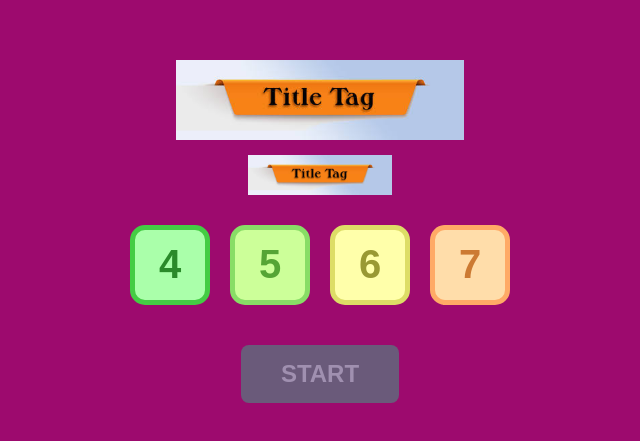
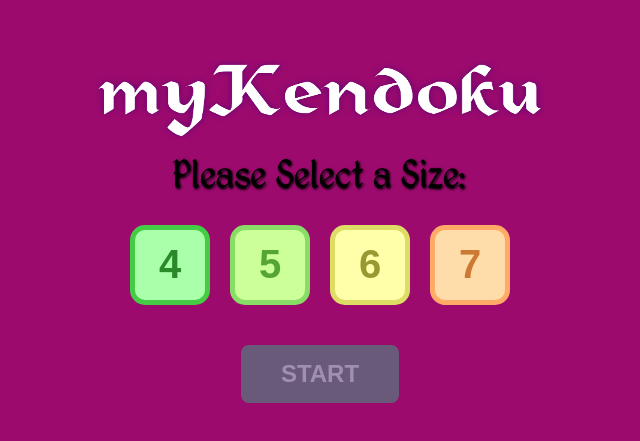
Before and after one commit to MuratorkunN/myKendoku, a plain HTML site: page index.html in a window 1280 px wide. Shown: the part 169-610 px from the top of the page, without its empty margins (320-960 px from the left). Drawn offline with Linux system fonts and the light colour scheme.

Commit message:
title and selecttext

```diff
--- a/index.html
+++ b/index.html
@@ -11,8 +11,8 @@
     <div id="appContainer">
 
         <div id="menuScreen">
-            <img src="images/title.jpg" alt="myKendoku Title" class="title-image">
-            <img src="images/selecttext.jpg" alt="Select Grid Size" class="select-text-image">
+            <img src="images/title.png" alt="myKendoku Title" class="title-image">
+            <img src="images/selecttext.png" alt="Select Grid Size" class="select-text-image">
 
             <div id="sizeSelector">
                 <button class="sizeButton" data-size="4">4</button>
--- a/style.css
+++ b/style.css
@@ -48,17 +48,20 @@ body {
 .title-image, .select-text-image {
     display: block;
     max-width: 80%;
-    height: auto;
     margin-left: auto;
     margin-right: auto;
 }
 
 .title-image {
+    height: 10000px;
+    width: 450px;
     max-height: 80px;
     margin-bottom: 15px;
 }
 
 .select-text-image {
+    height: 50px;
+    width: 300px;
     max-height: 40px;
     margin-bottom: 30px;
 }
```
Also changed, not shown: images/selecttext.jpg (deleted), images/selecttext.png (added), images/title.jpg (deleted), images/title.png (added).
